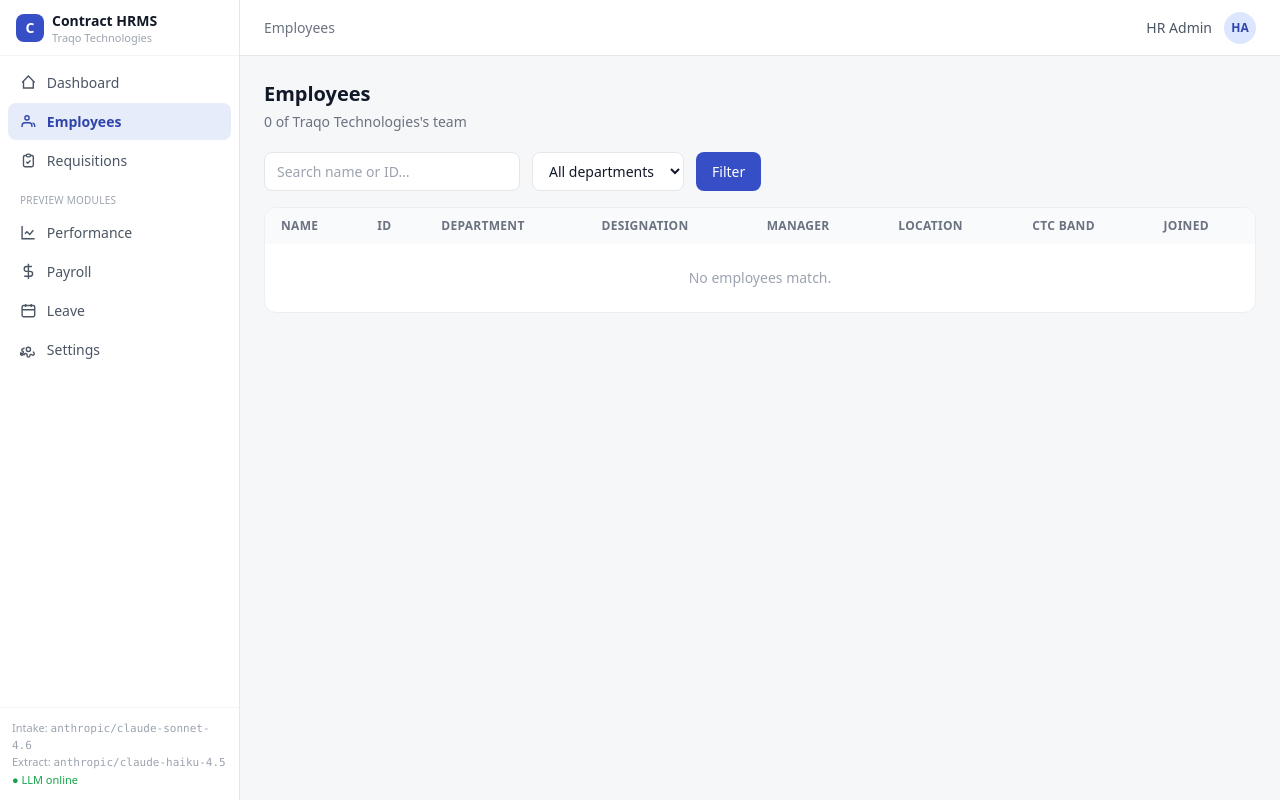
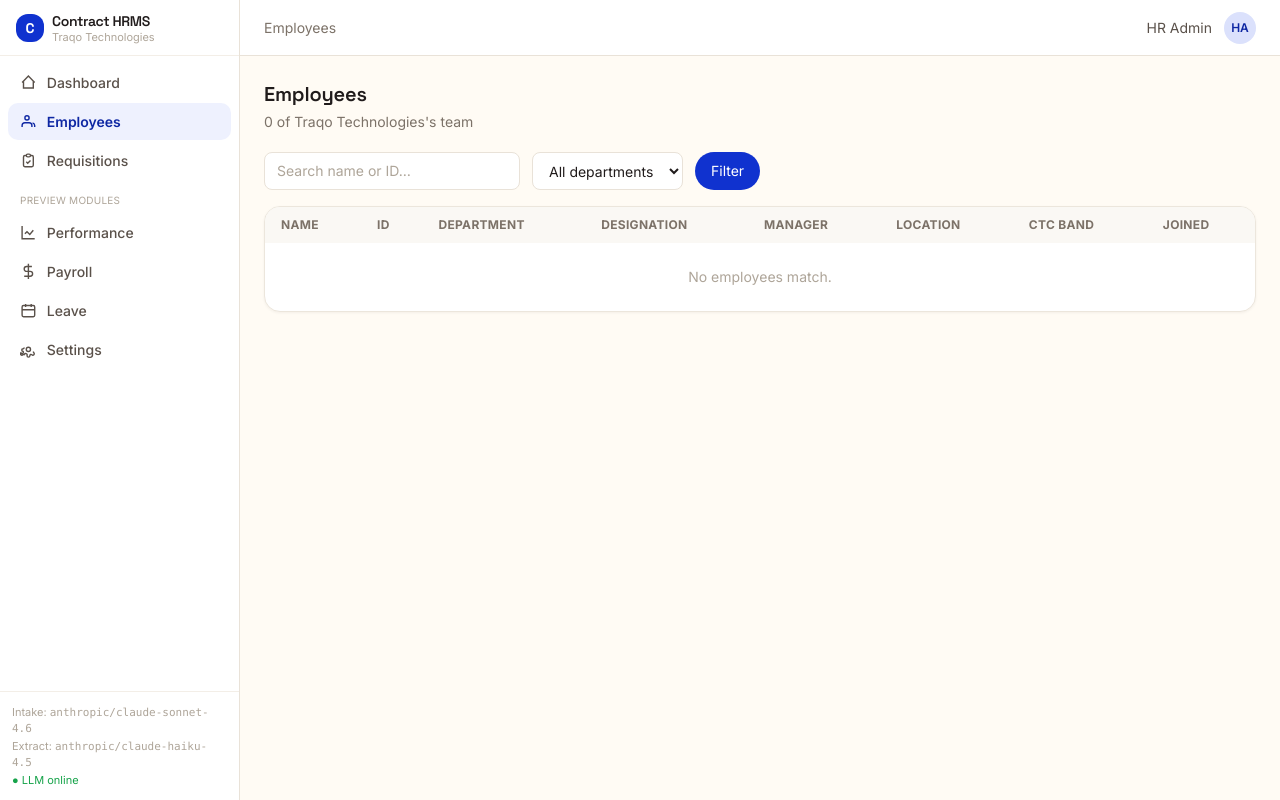
Before and after one commit to Bhargava-codes/hiring-assistant, a FastAPI app: page /employees in a window 1280 px wide. Run offline with FastAPI, Linux system fonts and the light colour scheme; lists and menus that the app fills with data are empty; some libraries are stand-ins or nearby versions.

Commit message:
Restyle UI to Deel product-app design system
Themed the whole app after Deel's light product look, with tokens sampled from
Deel's own surfaces (help center + marketing):
- Warm cream canvas #FFFBF4, Deel blue #1032CF primary, warm ink #201B1B
- Warm neutral (stone) grey scale so all greys read warm
- Inter body + Space Grotesk display face (echoing Deel's Bagoss headings)
- Softer rounded cards, pill-shaped action buttons, refreshed nav/badges/prose
No Deel logo or trademarked assets used. All 14 routes verified after restyle.

Co-Authored-By: Claude Opus 4.8 <noreply@anthropic.com>

```diff
--- a/app/templates/base.html
+++ b/app/templates/base.html
@@ -1,42 +1,73 @@
 <script src="https://cdn.tailwindcss.com"></script>
+<link rel="preconnect" href="https://fonts.googleapis.com">
+<link rel="preconnect" href="https://fonts.gstatic.com" crossorigin>
+<link href="https://fonts.googleapis.com/css2?family=Inter:wght@400;500;600;700&family=Space+Grotesk:wght@500;600;700&display=swap" rel="stylesheet">
 <script>
+  // Deel-flavoured light product theme.
+  // Sampled from Deel: primary #1032CF, warm ink #201B1B, cream canvas #FFFBF4,
+  // Inter body + a Space Grotesk display face echoing Deel's Bagoss headings.
   tailwind.config = {
     theme: {
       extend: {
+        fontFamily: {
+          sans: ['Inter', 'ui-sans-serif', 'system-ui', 'sans-serif'],
+          display: ['"Space Grotesk"', 'Inter', 'sans-serif'],
+        },
         colors: {
-          brand: { 50: '#eef4ff', 100: '#dce7ff', 500: '#3b5bdb', 600: '#364fc7', 700: '#2f45ab' },
+          brand: {
+            50: '#EEF1FE', 100: '#DBE1FC', 200: '#BAC6F9', 300: '#8EA0F4',
+            400: '#5B70EC', 500: '#3049E1', 600: '#1032CF', 700: '#0E27A3', 800: '#10237F',
+          },
+          // Warm neutral scale (stone) so greys read warm like Deel's UI.
+          gray: {
+            50: '#FAF8F4', 100: '#F3EEE7', 200: '#E9E2D8', 300: '#D8CFC2',
+            400: '#AEA599', 500: '#7C7268', 600: '#5A514A', 700: '#433C35',
+            800: '#2A241F', 900: '#201B1B',
+          },
+          cream: '#FFFBF4', surface: '#FFFFFF', ink: '#201B1B',
+          lav: '#C9C0F5', sky: '#BFD4F6', mint: '#BCE9D4', peach: '#F7D6AE',
+        },
+        boxShadow: {
+          soft: '0 1px 2px rgba(32,27,20,.04), 0 6px 20px rgba(32,27,20,.06)',
+          card: '0 1px 3px rgba(32,27,20,.05)',
         },
       },
     },
   };
 </script>
 <style>
-  body { background: #f6f7f9; }
-  .nav-link { display:flex; align-items:center; gap:.625rem; padding:.5rem .75rem; border-radius:.5rem; font-size:.875rem; color:#4b5563; }
-  .nav-link:hover { background:#eef1f5; color:#111827; }
-  .nav-link.active { background:#e7ecfb; color:#2f45ab; font-weight:600; }
+  body { background: #FFFBF4; color: #201B1B; font-family: 'Inter', system-ui, sans-serif;
+         -webkit-font-smoothing: antialiased; }
+  h1, h2, .font-display { font-family: 'Space Grotesk', 'Inter', sans-serif; letter-spacing: -.01em; }
+  .nav-link { display:flex; align-items:center; gap:.625rem; padding:.5rem .75rem; border-radius:.625rem; font-size:.875rem; color:#5A514A; font-weight:500; transition:background .12s,color .12s; }
+  .nav-link:hover { background:#F3EEE7; color:#201B1B; }
+  .nav-link.active { background:#EEF1FE; color:#0E27A3; font-weight:600; }
   .nav-link svg { width:1.05rem; height:1.05rem; flex:none; }
-  .card { background:#fff; border:1px solid #eceef1; border-radius:.75rem; }
+  .card { background:#fff; border:1px solid #ECE6DC; border-radius:1rem; box-shadow:0 1px 3px rgba(32,27,20,.05); }
   .badge { display:inline-flex; align-items:center; padding:.125rem .5rem; border-radius:9999px; font-size:.7rem; font-weight:600; }
+  /* Solid action buttons default to Deel-style pills. */
+  button.btn, a.btn { border-radius:9999px; }
   .prose-mini h1{font-size:1.35rem;font-weight:700;margin:.4rem 0 .5rem;}
-  .prose-mini h2{font-size:1.05rem;font-weight:700;margin:1rem 0 .35rem;color:#1f2937;}
+  .prose-mini h2{font-size:1.05rem;font-weight:700;margin:1rem 0 .35rem;color:#201B1B;}
   .prose-mini h3{font-size:.95rem;font-weight:600;margin:.75rem 0 .25rem;}
-  .prose-mini p{margin:.4rem 0;color:#374151;font-size:.9rem;line-height:1.5;}
-  .prose-mini ul,.prose-mini ol{margin:.4rem 0 .4rem 1.1rem;font-size:.9rem;color:#374151;}
+  .prose-mini p{margin:.4rem 0;color:#433C35;font-size:.9rem;line-height:1.55;}
+  .prose-mini ul,.prose-mini ol{margin:.4rem 0 .4rem 1.1rem;font-size:.9rem;color:#433C35;}
   .prose-mini li{margin:.2rem 0;}
   .prose-mini table{border-collapse:collapse;margin:.6rem 0;font-size:.85rem;width:100%;}
-  .prose-mini th,.prose-mini td{border:1px solid #e5e7eb;padding:.35rem .5rem;text-align:left;}
-  .prose-mini code{background:#f3f4f6;padding:.05rem .3rem;border-radius:.25rem;font-size:.85em;}
-  .prose-mini em{color:#6b7280;}
+  .prose-mini th,.prose-mini td{border:1px solid #E9E2D8;padding:.35rem .5rem;text-align:left;}
+  .prose-mini th{background:#FAF8F4;}
+  .prose-mini code{background:#F3EEE7;padding:.05rem .3rem;border-radius:.25rem;font-size:.85em;}
+  .prose-mini em{color:#7C7268;}
+  .prose-mini strong{color:#201B1B;}
 </style>
 
 <div class="min-h-screen flex text-gray-900">
   <!-- Sidebar -->
   <aside class="w-60 flex-none bg-white border-r border-gray-200 flex flex-col">
     <div class="h-14 flex items-center gap-2 px-4 border-b border-gray-100">
-      <div class="w-7 h-7 rounded-lg bg-brand-600 text-white grid place-items-center font-bold text-sm">C</div>
+      <div class="w-7 h-7 rounded-xl bg-brand-600 text-white grid place-items-center font-bold text-sm font-display">C</div>
       <div class="leading-tight">
-        <div class="font-semibold text-sm">Contract HRMS</div>
+        <div class="font-semibold text-sm font-display tracking-tight">Contract HRMS</div>
         <div class="text-[11px] text-gray-400">{{ org_name }}</div>
       </div>
     </div>
--- a/app/templates/contract_review.html
+++ b/app/templates/contract_review.html
@@ -9,7 +9,7 @@
   </div>
   {% if can_render %}
   <form method="post" action="/requisitions/{{ req.id }}/contract/approve">
-    <button class="bg-green-600 text-white text-sm px-5 py-2 rounded-lg hover:bg-green-700">Approve &amp; generate renderings →</button>
+    <button class="bg-green-600 text-white text-sm px-5 py-2 rounded-full hover:bg-green-700">Approve &amp; generate renderings →</button>
   </form>
   {% else %}
   <div class="text-xs bg-amber-50 text-amber-700 border border-amber-200 rounded-lg px-3 py-2">
--- a/app/templates/employees.html
+++ b/app/templates/employees.html
@@ -12,7 +12,7 @@
     <option value="{{ d }}" {{ 'selected' if d==dept }}>{{ d }}</option>
     {% endfor %}
   </select>
-  <button class="bg-brand-600 text-white text-sm px-4 py-2 rounded-lg hover:bg-brand-700">Filter</button>
+  <button class="bg-brand-600 text-white text-sm px-4 py-2 rounded-full hover:bg-brand-700">Filter</button>
   {% if q or dept %}<a href="/employees" class="text-sm text-gray-500 px-3 py-2">Clear</a>{% endif %}
 </form>
 
--- a/app/templates/intake.html
+++ b/app/templates/intake.html
@@ -22,7 +22,7 @@
     <form id="chat-form" class="border-t border-gray-100 p-3 flex gap-2">
       <textarea id="chat-input" rows="2" placeholder="Type the hiring manager's answer…"
         class="flex-1 border border-gray-200 rounded-lg px-3 py-2 text-sm resize-none focus:outline-none focus:ring-2 focus:ring-brand-100"></textarea>
-      <button id="send-btn" class="bg-brand-600 text-white text-sm px-4 rounded-lg hover:bg-brand-700 self-stretch">Send</button>
+      <button id="send-btn" class="bg-brand-600 text-white text-sm px-4 rounded-full hover:bg-brand-700 self-stretch">Send</button>
     </form>
   </div>
 
@@ -36,7 +36,7 @@
     <div id="fields" class="flex-1 overflow-auto p-4 space-y-4"></div>
     <div id="done-banner" class="hidden border-t border-gray-100 p-3 bg-green-50">
       <div class="text-sm text-green-800 mb-2">✓ Contract drafted from the conversation.</div>
-      <a id="review-link" href="#" class="inline-block bg-green-600 text-white text-sm px-4 py-2 rounded-lg hover:bg-green-700">Review &amp; approve →</a>
+      <a id="review-link" href="#" class="inline-block bg-green-600 text-white text-sm px-4 py-2 rounded-full hover:bg-green-700">Review &amp; approve →</a>
     </div>
   </div>
 </div>
--- a/app/templates/ranking.html
+++ b/app/templates/ranking.html
@@ -28,7 +28,7 @@
 
   <form method="post" action="/requisitions/{{ req.id }}/ranking" onsubmit="document.getElementById('order').value = currentOrder()">
     <input type="hidden" name="order" id="order">
-    <button class="bg-brand-600 text-white text-sm px-5 py-2.5 rounded-lg hover:bg-brand-700">Submit ranking &amp; reconcile →</button>
+    <button class="bg-brand-600 text-white text-sm px-5 py-2.5 rounded-full hover:bg-brand-700">Submit ranking &amp; reconcile →</button>
   </form>
 </div>
 {% endblock %}
--- a/app/templates/requisition_draft.html
+++ b/app/templates/requisition_draft.html
@@ -7,7 +7,7 @@
   <h2 class="font-semibold mb-1">This requisition is a draft</h2>
   <p class="text-sm text-gray-500 mb-5">No Role Contract has been captured yet. Start the discovery-agent intake to build one.</p>
   <form method="post" action="/requisitions/{{ req.id }}/start-intake">
-    <button class="bg-brand-600 text-white text-sm px-5 py-2.5 rounded-lg hover:bg-brand-700">Start intake →</button>
+    <button class="bg-brand-600 text-white text-sm px-5 py-2.5 rounded-full hover:bg-brand-700">Start intake →</button>
   </form>
 </div>
 {% endblock %}
--- a/app/templates/requisition_new.html
+++ b/app/templates/requisition_new.html
@@ -23,7 +23,7 @@
         {% for m in managers %}<option value="{{ m.id }}">{{ m.name }} — {{ m.designation }} ({{ m.department }})</option>{% endfor %}
       </select>
     </div>
-    <button class="w-full bg-brand-600 text-white text-sm px-4 py-2.5 rounded-lg hover:bg-brand-700">Start intake →</button>
+    <button class="w-full bg-brand-600 text-white text-sm px-4 py-2.5 rounded-full hover:bg-brand-700">Start intake →</button>
   </form>
 </div>
 {% endblock %}
--- a/app/templates/requisitions.html
+++ b/app/templates/requisitions.html
@@ -5,7 +5,7 @@
     <h1 class="text-xl font-semibold">Requisitions</h1>
     <p class="text-sm text-gray-500">Role Contracts and open searches</p>
   </div>
-  <a href="/requisitions/new" class="bg-brand-600 text-white text-sm px-4 py-2 rounded-lg hover:bg-brand-700">+ New requisition</a>
+  <a href="/requisitions/new" class="bg-brand-600 text-white text-sm px-4 py-2 rounded-full hover:bg-brand-700">+ New requisition</a>
 </div>
 
 <div class="card overflow-hidden">
```
Also changed, not shown: app/templates/requisition_workspace.html (+5 -5 lines), README.md.
